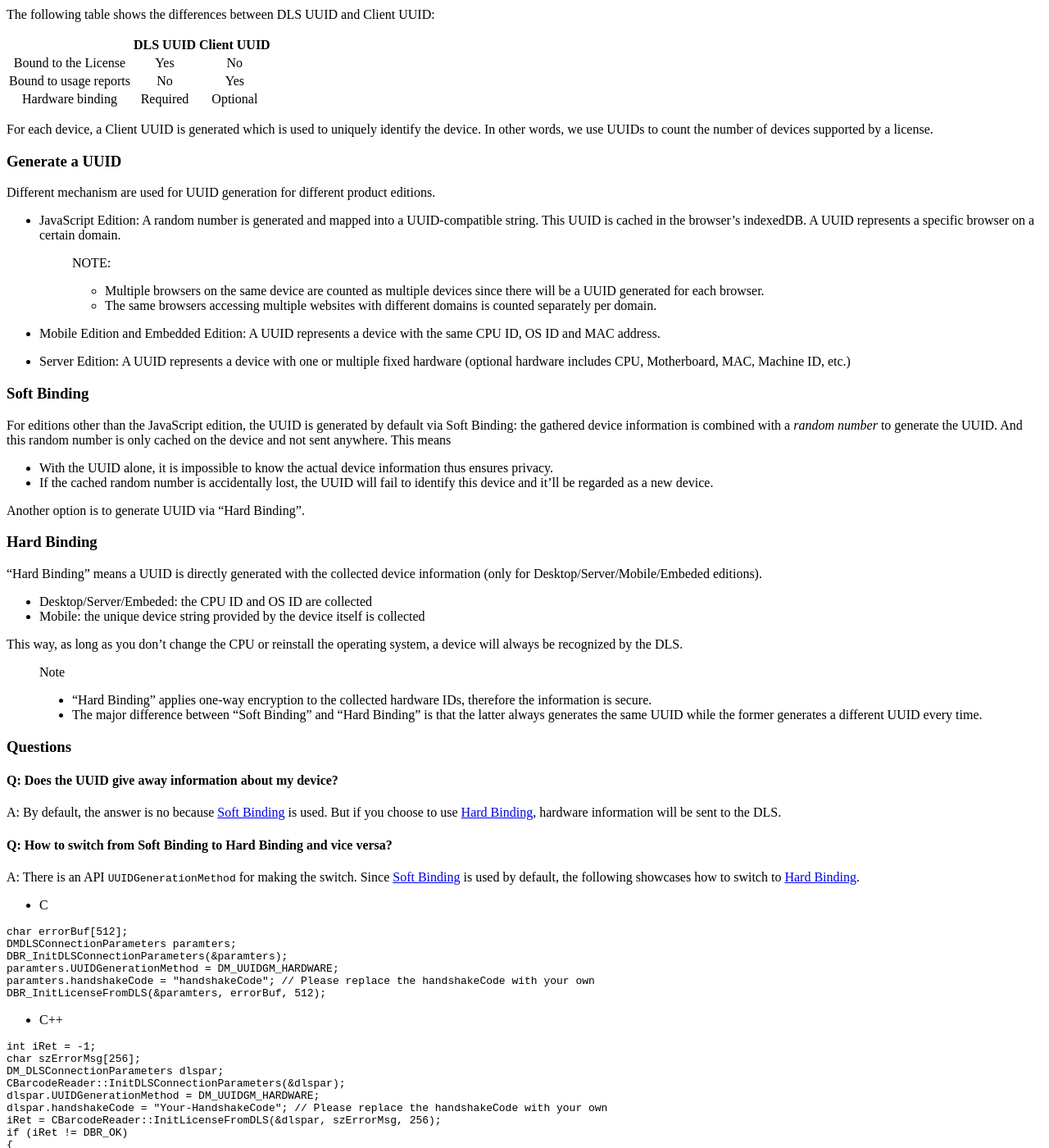
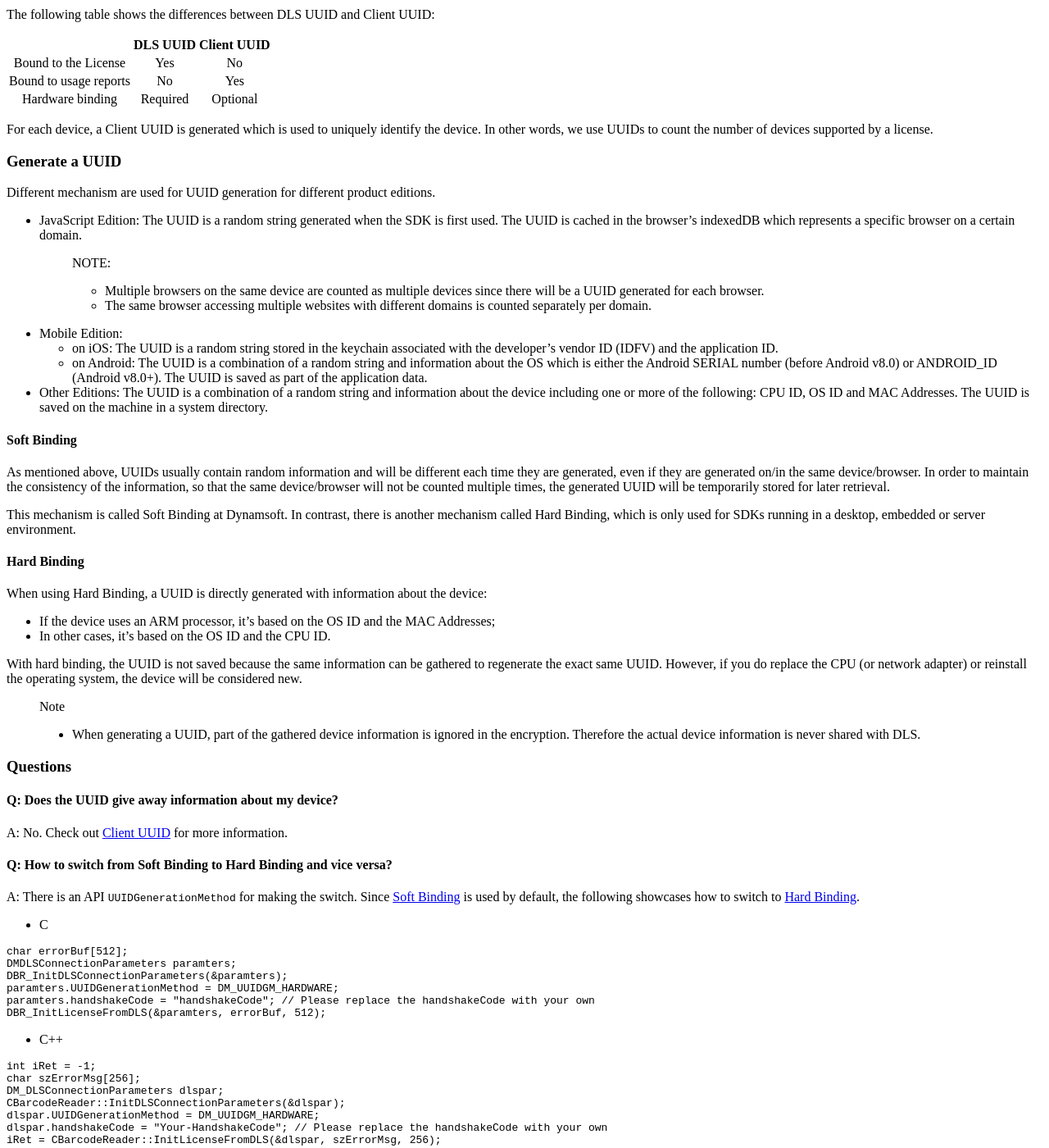
Before and after one commit to dynamsoft-docs/license-server-docs, a Jekyll site: the page built from about/terms-v2.2.19.md, in a window 1280 px wide and 1400 px high, scrolled down 5498 px. Shown: the whole window at 82% size. Built offline with Jekyll 4.4.1, drawn with Linux system fonts in a browser that asks for light colours; some of the changed text lies outside the part shown.

Commit message:
more info on UUID generation

````diff
--- a/about/terms-v2.2.19.md
+++ b/about/terms-v2.2.19.md
@@ -330,45 +330,43 @@ For each device, a Client UUID is generated which is used to uniquely identify t
 
 Different mechanism are used for UUID generation for different product editions.
 
-* JavaScript Edition: A random number is generated and mapped into a UUID-compatible string. This UUID is cached in the browser's indexedDB. A UUID represents a specific browser on a certain domain.
+* JavaScript Edition: The UUID is a random string generated when the SDK is first used. The UUID is cached in the browser's indexedDB which represents a specific browser on a certain domain.
 
   > NOTE:
+  >
+  > * Multiple browsers on the same device are counted as multiple devices since there will be a UUID generated for each browser.
+  > * The same browser accessing multiple websites with different domains is counted separately per domain.
 
-  > * Multiple browsers on the same device are counted as multiple devices since there will be a UUID generated for each browser.
-  > * The same browsers accessing multiple websites with different domains is counted separately per domain.
+* Mobile Edition:
+  * on iOS: The UUID is a random string stored in the keychain associated with the developer's vendor ID (IDFV) and the application ID.
+  * on Android: The UUID is a combination of a random string and information about the OS which is either the Android SERIAL number (before Android v8.0) or ANDROID_ID (Android v8.0+). The UUID is saved as part of the application data.
 
-* Mobile Edition and Embedded Edition: A UUID represents a device with the same CPU ID, OS ID and MAC address.
+* Other Editions: The UUID is a combination of a random string and information about the device including one or more of the following: CPU ID, OS ID and MAC Addresses. The UUID is saved on the machine in a system directory.
 
-* Server Edition: A UUID represents a device with one or multiple fixed hardware (optional hardware includes CPU, Motherboard, MAC, Machine ID, etc.)
+#### Soft Binding
 
-### Soft Binding
+As mentioned above, UUIDs usually contain random information and will be different each time they are generated, even if they are generated on/in the same device/browser. In order to maintain the consistency of the information, so that the same device/browser will not be counted multiple times, the generated UUID will be temporarily stored for later retrieval.
 
-For editions other than the JavaScript edition, the UUID is generated by default via Soft Binding: the gathered device information is combined with a *random number* to generate the UUID. And this random number is only cached on the device and not sent anywhere. This means
+This mechanism is called Soft Binding at Dynamsoft. In contrast, there is another mechanism called Hard Binding, which is only used for SDKs running in a desktop, embedded or server environment.
 
-* With the UUID alone, it is impossible to know the actual device information thus ensures privacy.
-* If the cached random number is accidentally lost, the UUID will fail to identify this device and it'll be regarded as a new device.
+#### Hard Binding
 
-Another option is to generate UUID via "Hard Binding".
+When using Hard Binding, a UUID is directly generated with information about the device:
 
-### Hard Binding
+* If the device uses an ARM processor, it's based on the OS ID and the MAC Addresses;
+* In other cases, it's based on the OS ID and the CPU ID.
 
-"Hard Binding" means a UUID is directly generated with the collected device information (only for Desktop/Server/Mobile/Embeded editions).
-
-* Desktop/Server/Embeded: the CPU ID and OS ID are collected
-* Mobile: the unique device string provided by the device itself is collected
-
-This way, as long as you don't change the CPU or reinstall the operating system, a device will always be recognized by the DLS.
+With hard binding, the UUID is not saved because the same information can be gathered to regenerate the exact same UUID. However, if you do replace the CPU (or network adapter) or reinstall the operating system, the device will be considered new.
 
 > Note
 >
-> * "Hard Binding" applies one-way encryption to the collected hardware IDs, therefore the information is secure.
-> * The major difference between "Soft Binding" and "Hard Binding" is that the latter always generates the same UUID while the former generates a different UUID every time.
+> * When generating a UUID, part of the gathered device information is ignored in the encryption. Therefore the actual device information is never shared with DLS.
 
 ### Questions
 
 #### Q: Does the UUID give away information about my device?
 
-A: By default, the answer is no because [Soft Binding](#soft-binding) is used. But if you choose to use [Hard Binding](#hard-binding), hardware information will be sent to the DLS.
+A: No. Check out [Client UUID](#client-uuid) for more information.
 
 #### Q: How to switch from Soft Binding to Hard Binding and vice versa?
 
@@ -421,41 +419,6 @@ dlspar.deploymentType = EnumDMDeploymentType.DM_DT_DESKTOP; // Please replace th
 BarcodeReader.initLicenseFromDLS(dlspar);
 ```
 
-* Objective-C for iOS
-
-```c
-iDMDLSConnectionParameters* dlspar = [[iDMDLSConnectionParameters alloc] init];
-dlspar.handshakeCode = @"handshakeCode"; // Please replace the handshakeCode with your own
-dlspar.UUIDGenerationMethod = DM_UUIDGM_HARDWARE;
-_dbr = [[DynamsoftBarcodeReader alloc] initLicenseFromDLS:dlspar verificationDelegate:self];
-
-* (void)DLSLicenseVerificationCallback:(bool)isSuccess error:(NSError * _Nullable)error
-
-{
-NSNumber* boolNumber = [NSNumber numberWithBool:isSuccess];
-dispatch_async(dispatch_get_main_queue(), ^{
-    [self->m_verificationReceiver performSelector:self->m_verificationCallback withObject:boolNumber withObject:error];
-
-    });
-}
-```
-
-* Java for Android
-
-```java
-DBRDLSLicenseVerificationListener dlsListener = new DBRDLSLicenseVerificationListener() {
-    @Override
-    public void DLSLicenseVerificationCallback(boolean success, Exception error) {
-        Assert.assertEquals(false, success);
-        Assert.assertEquals("ChargeWay for licenseItem is not matched.", error.getMessage());
-    }
-};
-DMDLSConnectionParameters dlspar = new DMDLSConnectionParameters();
-dlspar.uuidGenerationMethod = DM_UUIDGM_HARDWARE;
-dlspar.handshakeCode = "Your-HandshakeCode"; // Please replace the handshakeCode with your own
-dbr.initLicenseFromDLS(dlspar,dlsListener);
-```
-
 * Python
 
 ```python
````
